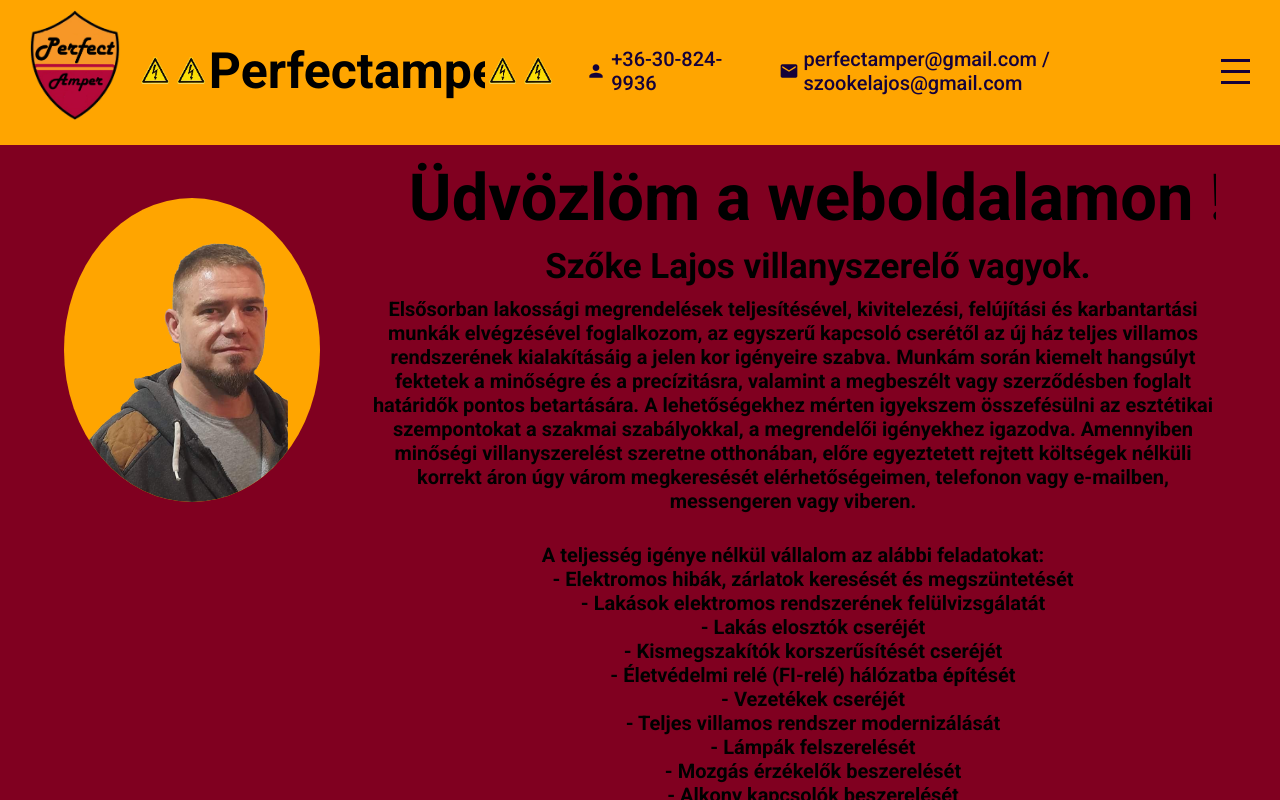
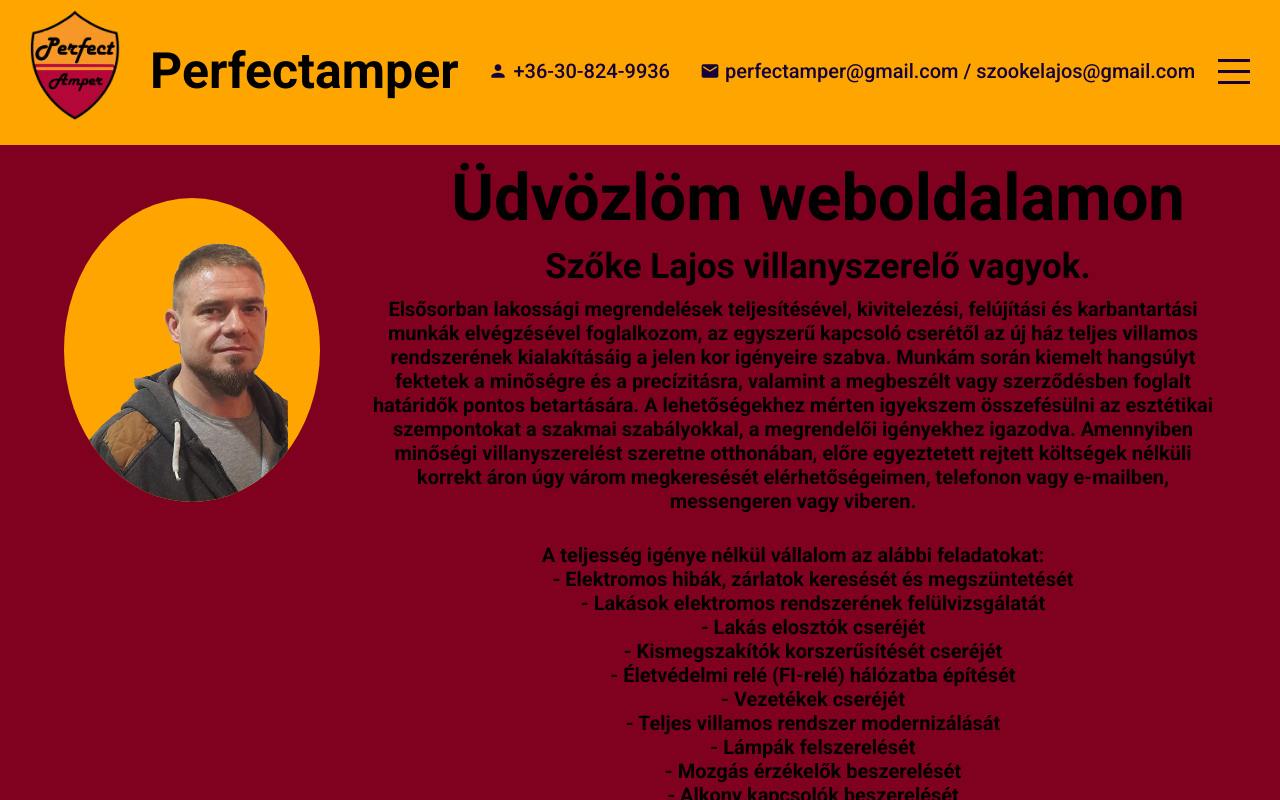
Before and after one commit to ZsoltTirkala/villanyszereles-site, a React (Create React App) app: page / in a window 1280 px wide. Built offline with nearby package versions, Linux system fonts and the light colour scheme.

Commit message:
Calibrating

```diff
--- a/src/components/intro/Intro.jsx
+++ b/src/components/intro/Intro.jsx
@@ -11,7 +11,7 @@ export default function Intro() {
       </div>
       <div className="right">
         <div className="wrapper">
-          <h1>Üdvözlöm a weboldalamon !</h1>
+          <h1>Üdvözlöm weboldalamon</h1>
           <h2>Szőke Lajos villanyszerelő vagyok.</h2>
           <h3>
             Elsősorban lakossági megrendelések teljesítésével, kivitelezési, felújítási
--- a/src/components/topbar/Topbar.jsx
+++ b/src/components/topbar/Topbar.jsx
@@ -9,13 +9,9 @@ export default function Topbar({ menuOpen, setMenuOpen }) {
           <a href="#intro" className="logo">
             <img src="img/logo.png" id="logo-img" alt=""></img>
           </a>
-          <img src="img/hazard.png" id="hazard-img" alt=""></img>
-          <img src="img/hazard.png" id="hazard-img" alt=""></img>
           <a href="#intro" className="logo">
             Perfectamper
             </a>
-          <img src="img/hazard.png" id="hazard-img" alt=""></img>
-          <img src="img/hazard.png" id="hazard-img" alt=""></img>
           <div className="itemContainer">
             <Person className="icon" />
           <span>+36-30-824-9936</span>
--- a/src/components/topbar/topbar.scss
+++ b/src/components/topbar/topbar.scss
@@ -33,15 +33,6 @@
         height: 67px;
         width: 57px;
         margin-right: 10px;
-      }
-    }
-
-    #hazard-img {
-      height: 40px;
-      width: 40px;
-
-      @include mobile {
-        display: none;
       }
     }
 
--- a/src/components/works/works.scss
+++ b/src/components/works/works.scss
@@ -29,6 +29,7 @@
 
     @include mobile {
       height: 40.65vh;
+      border-radius: 5%;
     }
   }
 
@@ -93,6 +94,7 @@
           height: 40.65vh;
           position: absolute;
           margin: 15px 0;
+          background-color: orange;
         }
 
         .left {
```
